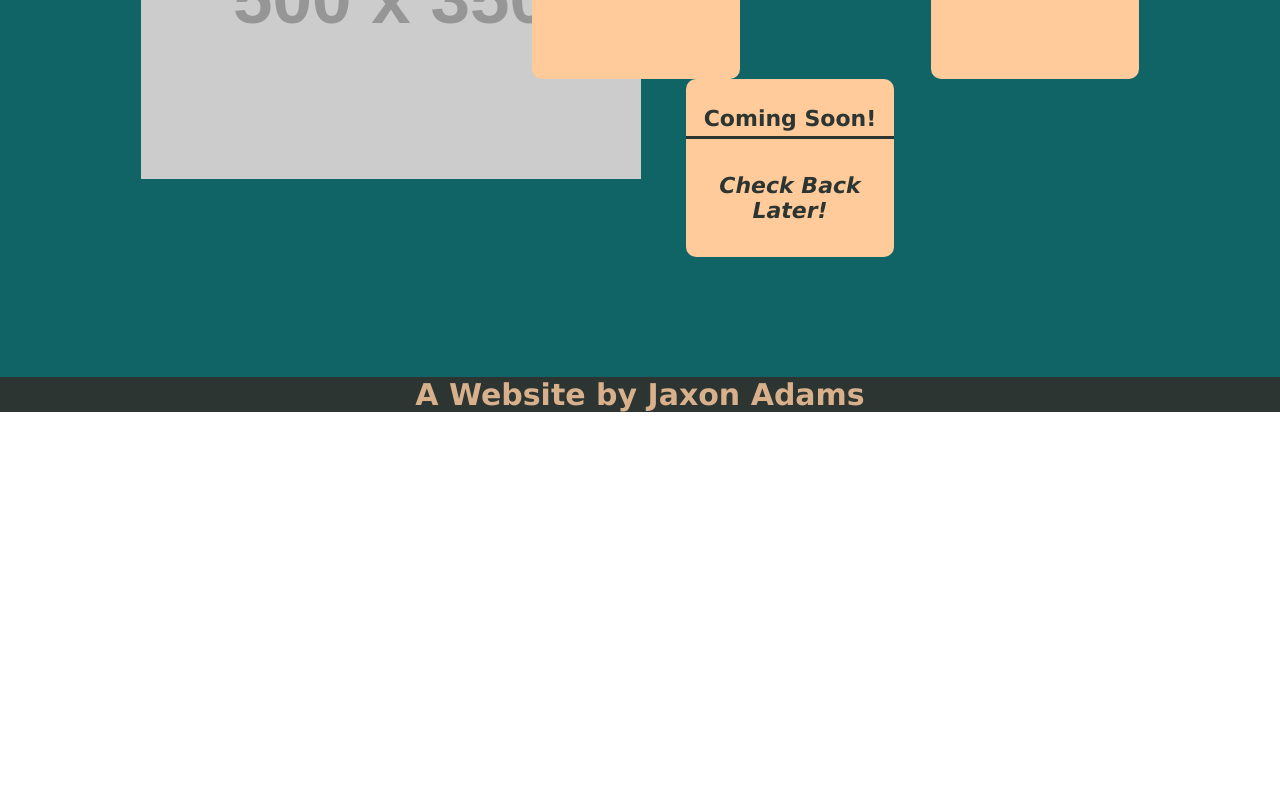
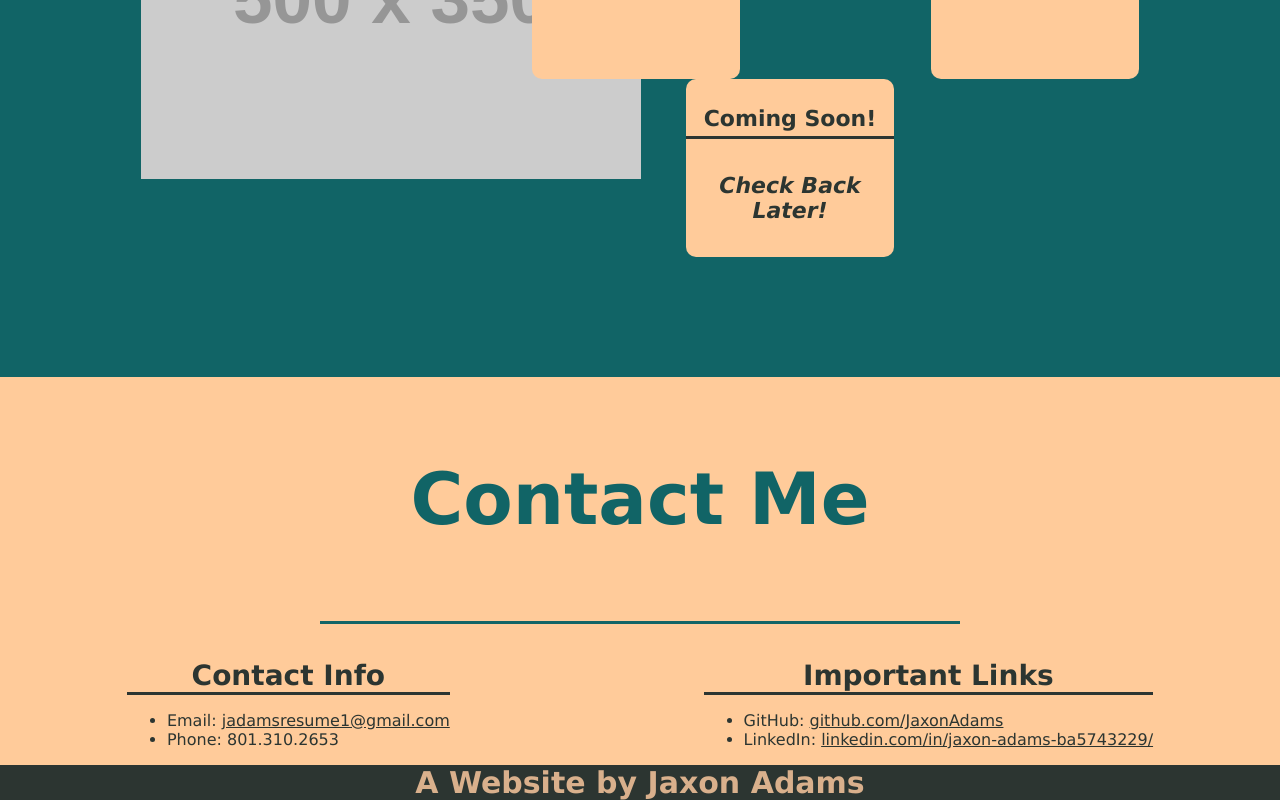
Before and after one commit to JaxonAdams/jaxon-adams-portfolio, a plain HTML site: page index.html in a window 1280 px wide. Shown: the part 2576-3376 px from the top of the page. Before the commit the page ends 2988 px from the top, so only its background shows below. Drawn offline with Linux system fonts and the light colour scheme; placeholder pictures from the web are drawn by us.

Commit message:
created contact me section

```diff
--- a/assets/css/style.css
+++ b/assets/css/style.css
@@ -213,3 +213,34 @@ footer h2 {
     bottom: 100px;
     left: 150px;
 }
+
+/* contact me section */
+.contact-info {
+    background-color: var(--quaternary-color);
+    margin: 0;
+    display: flex;
+    flex-wrap: wrap;
+    justify-content: space-around;
+}
+
+.contact-info h3 {
+    color: var(--secondary-color);
+    margin: 0;
+    font-size: 28px;
+    border-bottom: 3px solid var(--secondary-color);
+    text-align: center;
+    padding: 0 30px;
+}
+
+.break {
+    flex-basis: 100%;
+    height: 0;
+}
+
+.contact-info ul li {
+    color: var(--secondary-color);
+}
+
+.contact-info ul li a {
+    color: var(--secondary-color);
+}
--- a/index.html
+++ b/index.html
@@ -98,7 +98,32 @@
 
         <!-- contact me -->
         <section id="contact-me" class="contact-info">
-
+            <div class="section-title">
+                <h2>Contact Me</h2>
+            </div>
+            <div class="break"></div> <!-- break -->
+            <div class="my-info">
+                <h3>Contact Info</h3>
+                <ul>
+                    <li>
+                        Email: <a href="mailto:jadamsresume1@gmail.com">jadamsresume1@gmail.com</a>
+                    </li>
+                    <li>
+                        Phone: <tel>801.310.2653</tel>
+                    </li>
+                </ul>
+            </div>
+            <div class="my-links">
+                <h3>Important Links</h3>
+                <ul>
+                    <li>
+                        GitHub: <a href="https://www.github.com/JaxonAdams" target="_blank">github.com/JaxonAdams</a>
+                    </li>
+                    <li>
+                        LinkedIn: <a href="https://www.linkedin.com/in/jaxon-adams-ba5743229/" target="_blank">linkedin.com/in/jaxon-adams-ba5743229/</a>
+                    </li>
+                </ul>
+            </div>
         </section>
 
         <!-- footer -->
```
